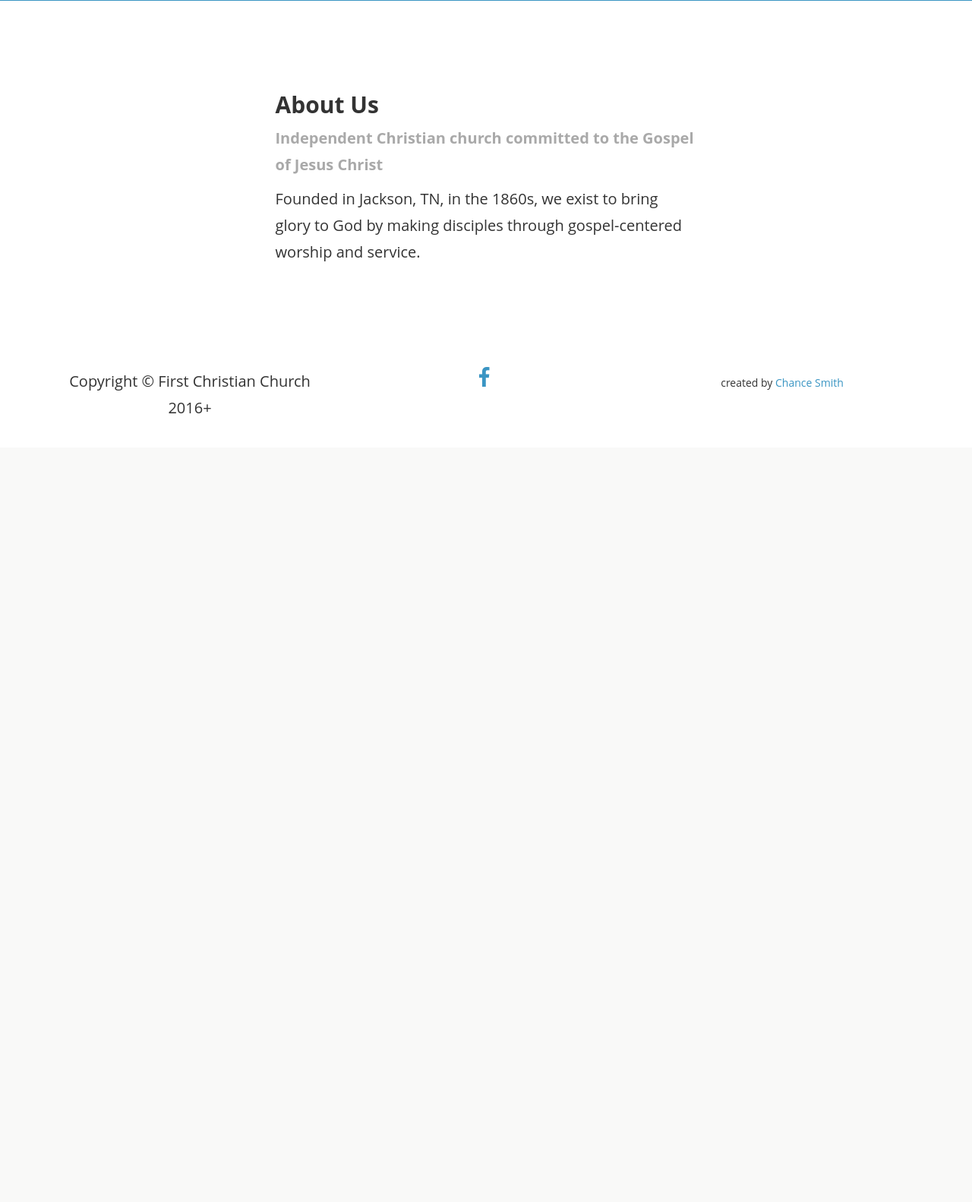
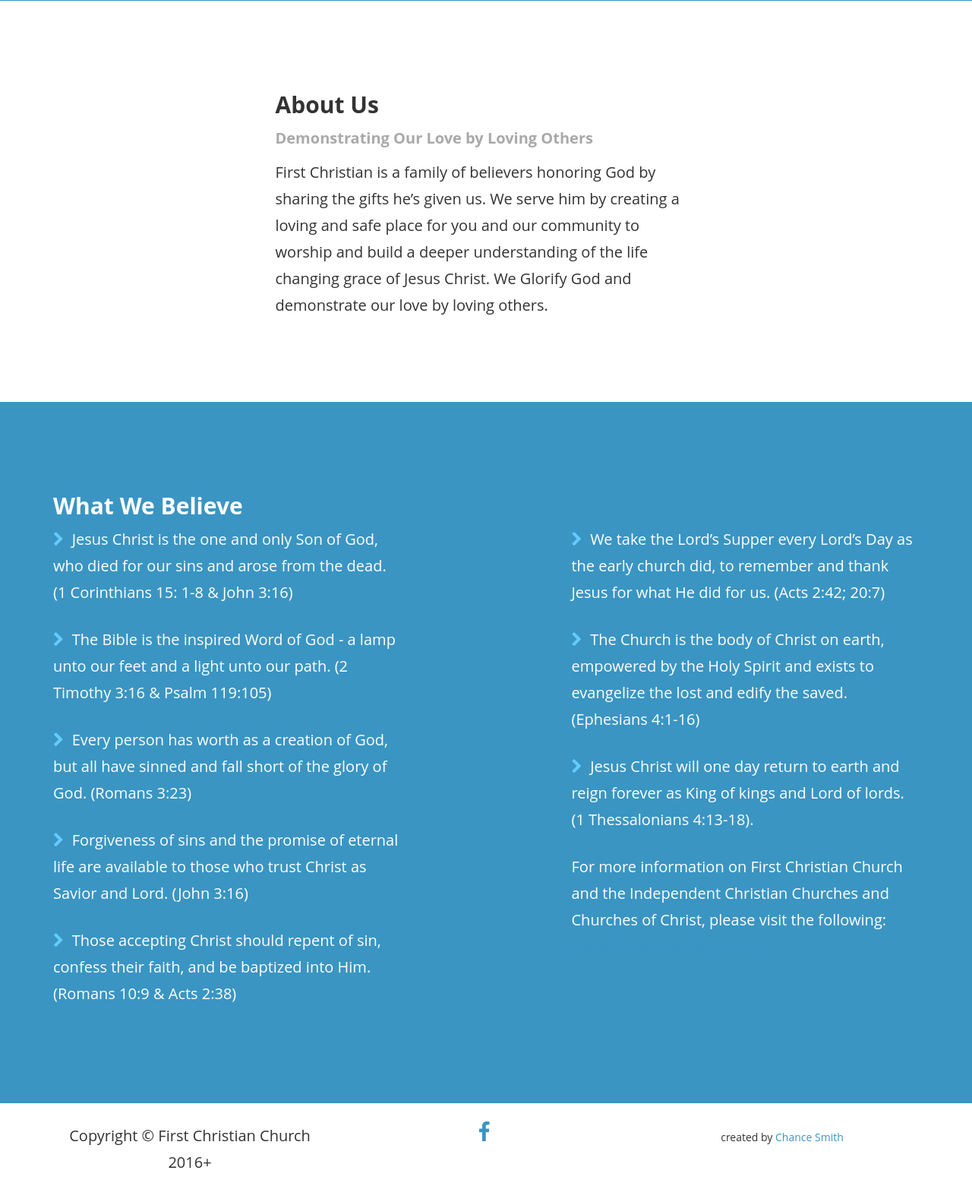
Before and after one commit to chancesmith/FCC, a PHP site: page / in a window 1280 px wide. Shown: the part 735-2317 px from the top of the page at 76% size. Before the commit the page ends 1279 px from the top, so only its background shows below. Run offline with PHP 8.4, Linux system fonts and the light colour scheme; some libraries are stand-ins or nearby versions.

Commit message:
adds What We Believe section and content

```diff
--- a/css/main.css
+++ b/css/main.css
@@ -435,6 +435,12 @@ section.believe {
 section.believe strong {
   color: rgba(255, 255, 255, 0.46);
 }
+section.believe p {
+  margin-bottom: 27px;
+}
+section.believe p i {
+  color: #65cbff;
+}
 footer {
   padding: 25px 0;
   text-align: center;
--- a/index.php
+++ b/index.php
@@ -49,24 +49,43 @@
       <div class="row">
         <div class="col-xs-10 col-xs-offset-1 col-sm-8 col-sm-offset-2 col-md-6 col-md-offset-3">
           <h2>About Us</h2>
-          <p class="sub-line"><strong>Independent Christian church committed to the Gospel of Jesus Christ</strong></p>
-          <p>Founded in Jackson, TN, in the 1860s, we exist to bring glory to God by making disciples through gospel-centered worship and service.</p>
+          <p class="sub-line"><strong>Demonstrating Our Love by Loving Others</strong></p>
+          <p>First Christian is a family of believers honoring God by sharing the gifts he’s given us. We serve him by creating a loving and safe place for you and our community to worship and build a deeper understanding of the life changing grace of Jesus Christ. We Glorify God and demonstrate our love by loving others.</p>
         </div>
       </div>
     </div>
   </section>
 
-  <!-- <section class="believe">
+  <section class="believe">
     <div class="container">
       <div class="row">
-        <div class="col-xs-10 col-xs-offset-1 col-sm-8 col-sm-offset-2 col-md-6 col-md-offset-3">
+        <div class="col-xs-offset-1 col-sm-offset-2 col-md-12 col-md-offset-0">
           <h2>What We Believe</h2>
-          <p class="sub-line"><strong>Numquam impedit explicabo fugit!</strong></p>
-          <p>Lorem ipsum dolor sit amet, consectetur adipisicing elit. Aliquid consequuntur veniam reiciendis ab facere, velit adipisci iste quo. Perspiciatis porro amet soluta aspernatur ab ipsa sed, quibusdam fuga esse et.</p>
+          <!-- <p class="sub-line"><strong>Numquam impedit explicabo fugit!</strong></p> -->
+        </div>
+        <div class="col-xs-10 col-xs-offset-1 col-sm-8 col-sm-offset-2 col-md-5 col-md-offset-0">
+          <p><i class="fa fa-chevron-right"></i>&nbsp;&nbsp;Jesus Christ is the one and only Son of God, who died for our sins and arose from the dead. (1 Corinthians 15: 1-8 &amp; John 3:16)</p>
+
+          <p><i class="fa fa-chevron-right"></i>&nbsp;&nbsp;The Bible is the inspired Word of God - a lamp unto our feet and a light unto our path. (2 Timothy 3:16 &amp; Psalm 119:105)</p>
+
+          <p><i class="fa fa-chevron-right"></i>&nbsp;&nbsp;Every person has worth as a creation of God, but all have sinned and fall short of the glory of God. (Romans 3:23)</p>
+
+          <p><i class="fa fa-chevron-right"></i>&nbsp;&nbsp;Forgiveness of sins and the promise of eternal life are available to those who trust Christ as Savior and Lord. (John 3:16)</p>
+
+          <p><i class="fa fa-chevron-right"></i>&nbsp;&nbsp;Those accepting Christ should repent of sin, confess their faith, and be baptized into Him. (Romans 10:9 &amp; Acts 2:38)</p>
+        </div>
+        <div class="col-xs-10 col-xs-offset-1 col-sm-8 col-sm-offset-2 col-md-5">
+          <p><i class="fa fa-chevron-right"></i>&nbsp;&nbsp;We take the Lord’s Supper every Lord’s Day as the early church did, to remember and thank Jesus for what He did for us. (Acts 2:42; 20:7)</p>
+
+          <p><i class="fa fa-chevron-right"></i>&nbsp;&nbsp;The Church is the body of Christ on earth, empowered by the Holy Spirit and exists to evangelize the lost and edify the saved. (Ephesians 4:1-16)</p>
+
+          <p><i class="fa fa-chevron-right"></i>&nbsp;&nbsp;Jesus Christ will one day return to earth and reign forever as King of kings and Lord of lords. (1 Thessalonians 4:13-18).</p>
+
+          <p>For more information on First Christian Church and the Independent Christian Churches and Churches of Christ, please visit the following: <a href="http://christianchurchtoday.com">christianchurchtoday.com</a></p>
         </div>
       </div>
     </div>
-  </section> -->
+  </section>
 
   <footer>
     <div class="container">
--- a/less/global.less
+++ b/less/global.less
@@ -183,6 +183,12 @@ section.believe {
 	strong {
 		color: rgba(255, 255, 255, 0.46);
 	}
+	p {
+    margin-bottom: 27px;
+    i {
+	    color: #65cbff;
+		}
+	}
 }
 
 // // Services Section
```
